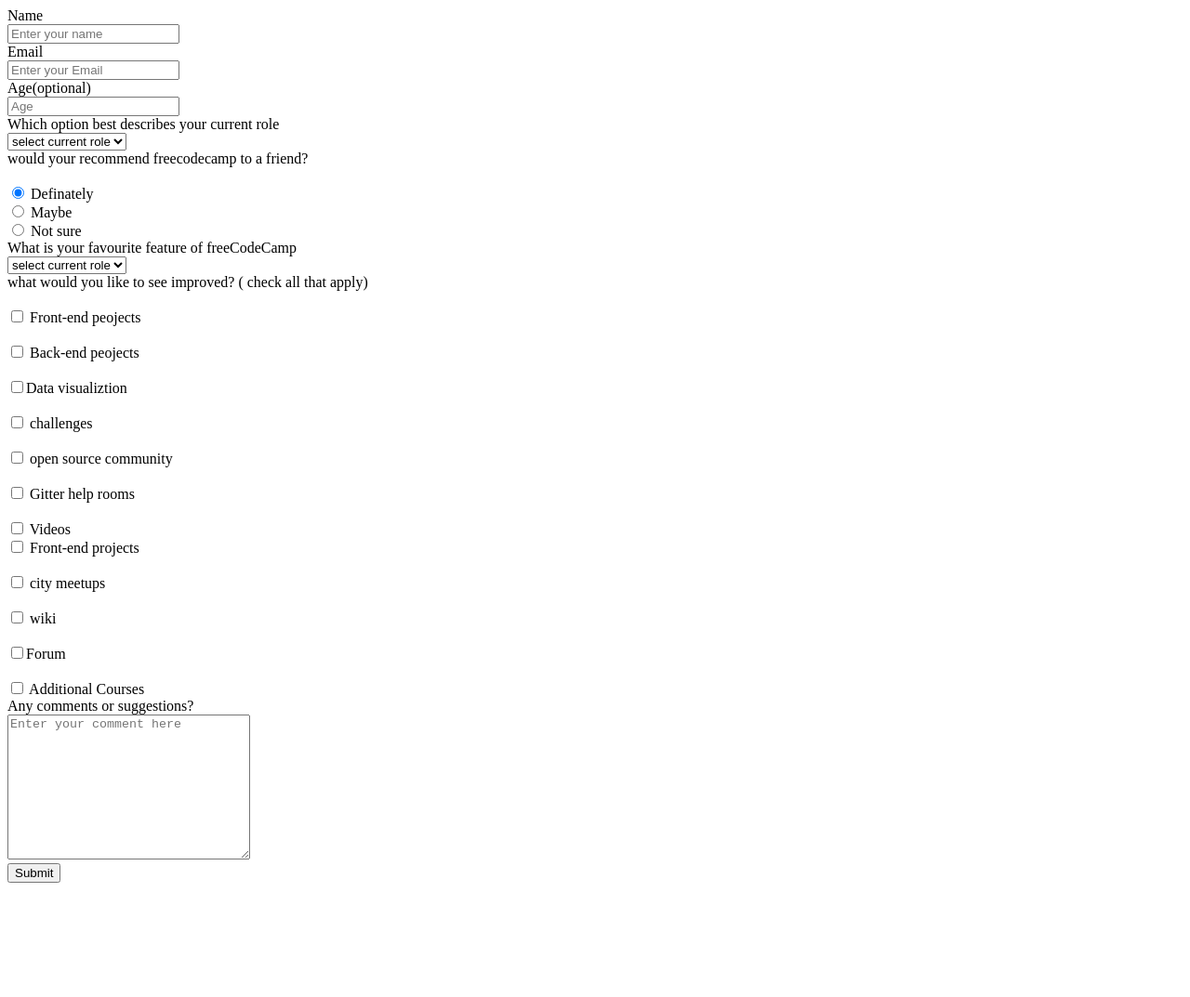
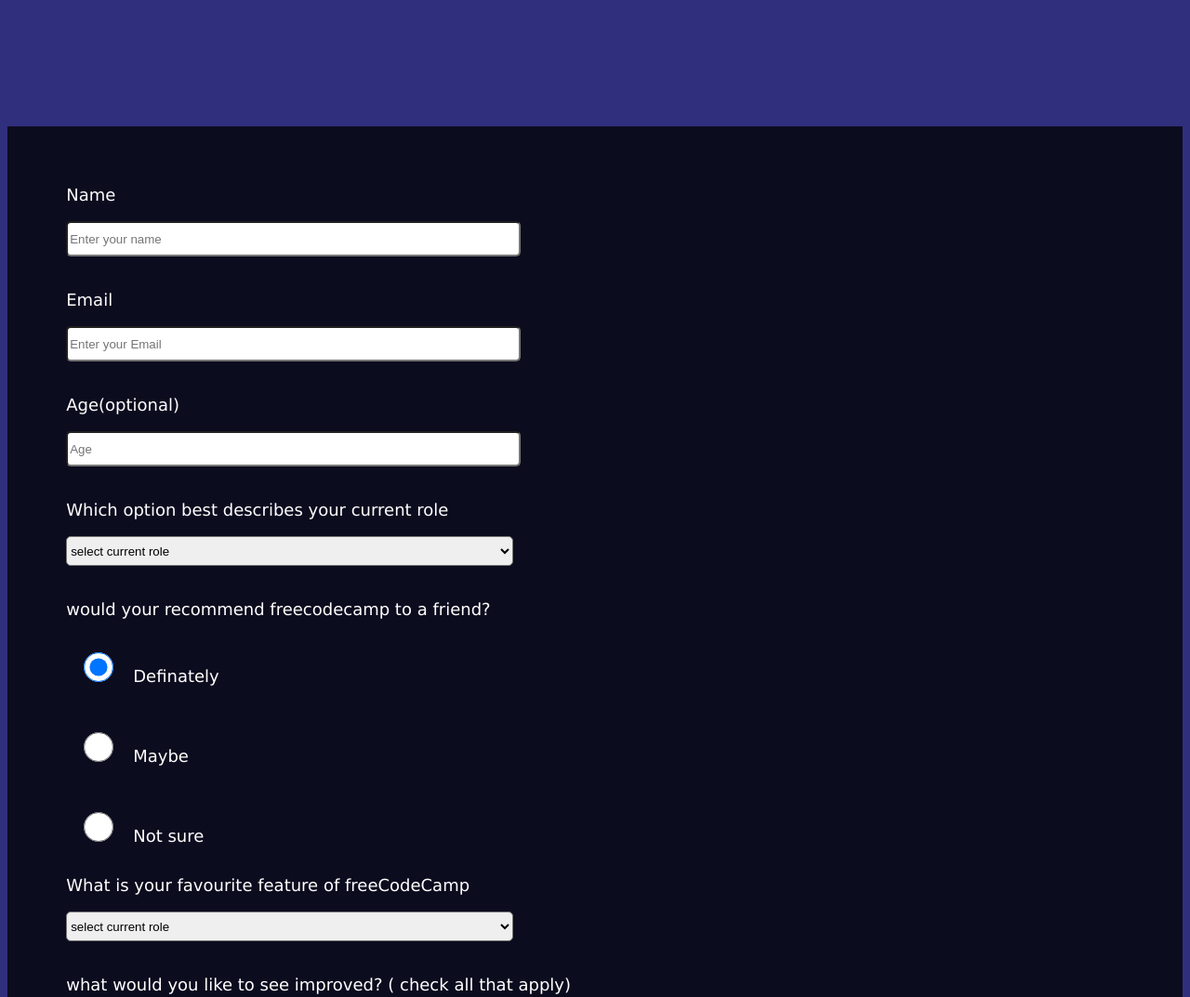
Before and after one commit to Mutalenic/NicholasYusuf, a plain HTML site: page indexProject.html in a window 1280 px wide. Shown: the top 1073 px of the page at 93% size. Before the commit the page ends 958 px from the top, so only its background shows below. Drawn offline with Linux system fonts and the light colour scheme.

Commit message:
added css

```diff
--- a/indexProject.html
+++ b/indexProject.html
@@ -4,7 +4,8 @@
     <meta charset="UTF-8">
     <meta http-equiv="X-UA-Compatible" content="IE=edge">
     <meta name="viewport" content="width=device-width, initial-scale=1.0">
-    <title>Document</title>
+    <title>Survey Form</title>
+    <link rel="stylesheet" href="style.css">
 </head>
 <body>
     <form action="">
@@ -26,11 +27,11 @@
 </div>
 
 <label for="">would your recommend freecodecamp to a friend?</label><br>
-<br>
+<br> <div id="rads">
 <input type="radio" checked> <label for=""> Definately</label> <br>
 <input type="radio" > <label for=""> Maybe</label> <br>
 <input type="radio" > <label for=""> Not sure</label> <br>
-<div>
+<div></div>
     <label	>What is your favourite feature of freeCodeCamp</label>
 <br>    <select	id="">
             <option	value="">select current role</option>
@@ -39,6 +40,7 @@
 </div>
 <label	>what would you like to see improved? ( check all that apply)</label><br>
 <br>
+<div id="checks">
 <input type="checkbox"><label for=""> Front-end peojects
 </label><br>
 <br>
@@ -74,10 +76,10 @@
 </label><br>
 <br>
 <input type="checkbox"><label for=""> Additional Courses
-</label><br>
+</label><br></div>
 
 <label for="">Any comments or suggestions?</label> <br>
-<textarea name="" id="" cols="30" rows="10" placeholder="Enter your comment here"></textarea>
+<textarea name="" id="" cols="80" rows="10" placeholder="Enter your comment here"></textarea>
 <br>
 <button type="submit">Submit</button>
 
--- /dev/null
+++ b/style.css
@@ -0,0 +1,51 @@
+body{
+    background-color: rgb(47, 47, 126);
+    padding-top: 10%;
+    position: relative;
+}
+
+form{
+    background-color: rgb(12, 12, 31);
+    padding-top: 5%;
+    padding-left: 5%;
+
+}
+label{
+    color: white;
+    font-family: 'Lucida Sans', 'Lucida Sans Regular',
+     'Lucida Grande', 'Lucida Sans Unicode', Geneva,
+      Verdana, sans-serif;
+      font-size: large;
+      font-weight: lighter;
+}
+input,select{
+    margin-top: 1.5%;
+    margin-bottom: 3%;
+    width: 40%;
+    height: 2rem;
+    border-radius: 5px;
+}
+#rads input{
+
+    margin-top: 1.5%;
+    margin-bottom: 3%;
+    width: 5%;
+    height: 2rem;
+    border-radius: 5px;
+}
+#checks{
+    position: relative;
+}
+#checks input{
+
+
+    width: 3%;
+    height: 2rem;
+    left: .5%;
+    margin: 0 0 0 0 ;
+   font-size: large;
+}
+button{color: yellow;
+width:  50%;
+background-color: green;
+}
```
